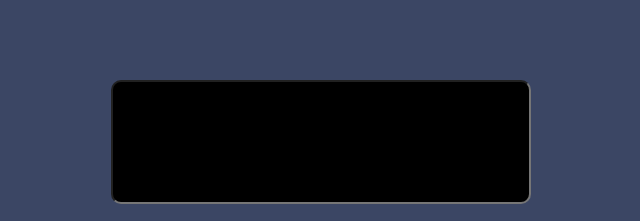
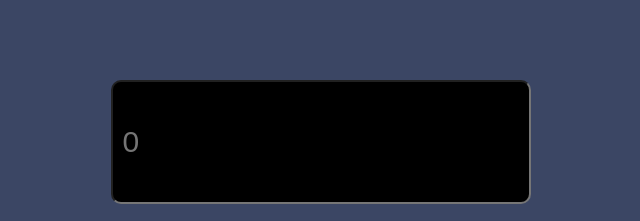
Before and after one commit to sandilyamanabendra16/MERN, a plain HTML site: page Micro_project4/micro_project4.html in a window 1280 px wide. Shown: the top 221 px of the page, 319-959 px from the left. Drawn offline with Linux system fonts and the light colour scheme.

Commit message:
Micro_project4

```diff
--- a/Micro_project4/micro_project4.html
+++ b/Micro_project4/micro_project4.html
@@ -8,7 +8,7 @@
     </head>
     <body>
         <main>
-            <div> <input class="input1" type="text" id="result"></div>
+            <div> <input class="input1" type="text" id="result" placeholder="0"></div>
             <div id="numbers">
                 <button  class="items" type="submit" onclick="dis('7')"
                 onkeydown="myFunction(event)">7</button>
```
Also changed, not shown: others/data.json (renamed from data.json), others/index.html (renamed from index.html), others/mini_project.html (renamed from mini_project.html), others/practice.js (renamed from practice.js), others/reponsive.html (renamed from reponsive.html), others/script.js (renamed from script.js), others/style.css (renamed from style.css), others/style1.css (renamed from style1.css), others/style2.css (renamed from style2.css), others/tedy.jpeg (renamed from tedy.jpeg), 1 other file.
